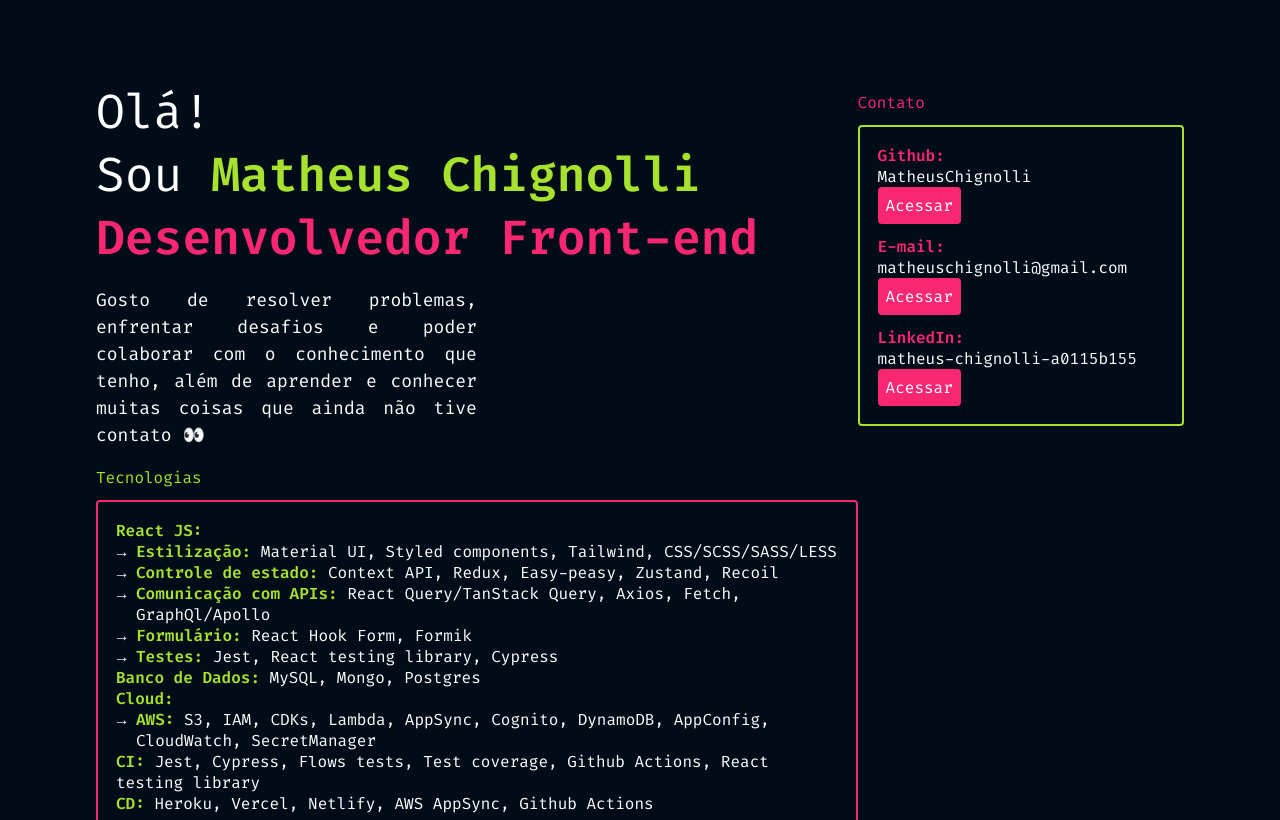
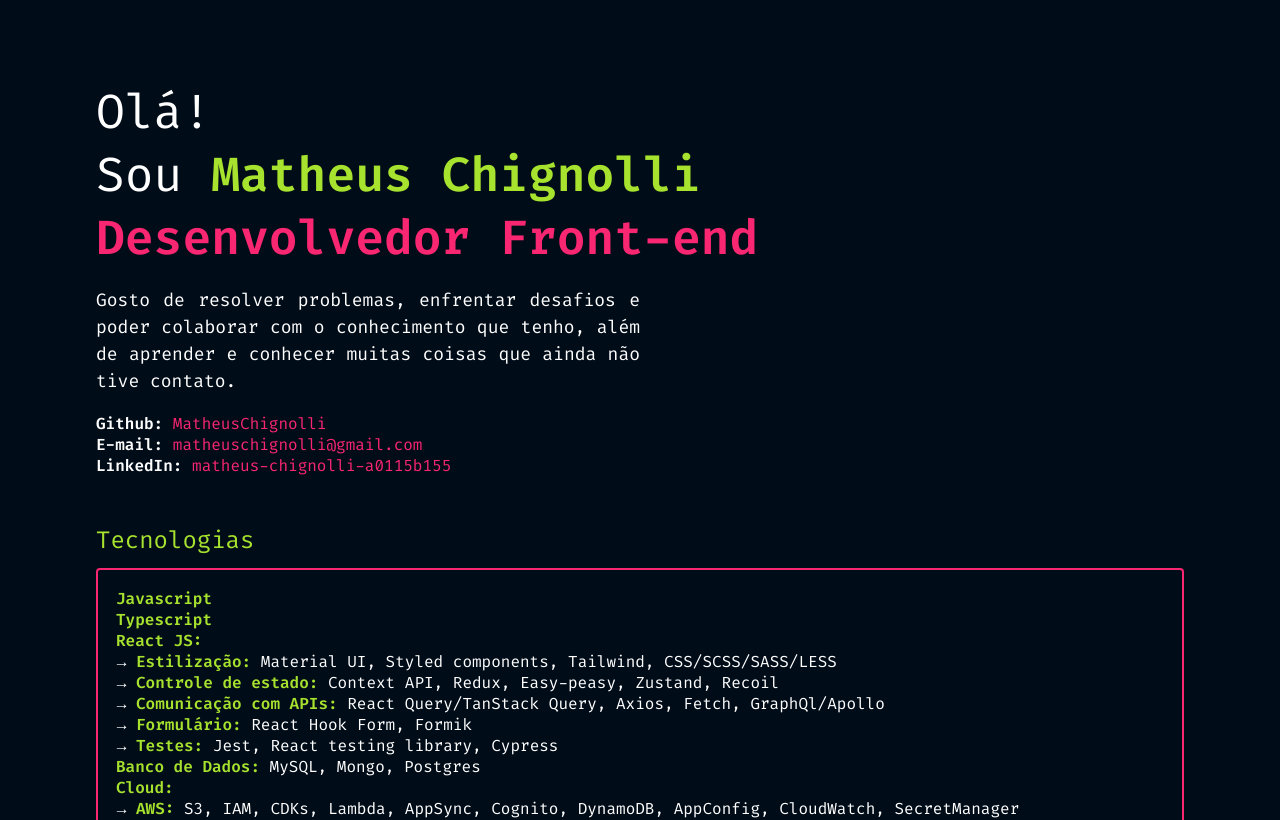
Before and after one commit to MatheusChignolli/svelte-portfolio, a SvelteKit app: page / in a window 1280 px wide. Shown: the top 820 px of the page. Built offline with nearby package versions, Linux system fonts and the light colour scheme.

Commit message:
change contact info

```diff
--- a/src/routes/+page.svelte
+++ b/src/routes/+page.svelte
@@ -99,7 +99,6 @@
 	<meta name="description" content="Portfólio - Matheus Chignolli" />
 </svelte:head>
 
-<div class="content">
 <section>
 	<h1>
 		Olá! <br />
@@ -107,12 +106,26 @@
 		<b>Desenvolvedor Front-end</b>
 	</h1>
 	<p>
-			Gosto de resolver problemas, enfrentar desafios e poder colaborar com o conhecimento que
-			tenho, além de aprender e conhecer muitas coisas que ainda não tive contato 👀
+		Gosto de resolver problemas, enfrentar desafios e poder colaborar com o conhecimento que tenho,
+		além de aprender e conhecer muitas coisas que ainda não tive contato.
 	</p>
+	<ul class="contacts-list">
+		{#each contacts as { url, info, title }}
+			<li>
+				<b>{title}:</b>
+				{#if url.includes('http') || url.includes('mailto')}
+					<a target="_blank" rel="noreferrer" href={url}>{info}</a>
+				{:else}
+					<a target="_blank" rel="noreferrer" href={url}>
+						<button>{info}</button>
+					</a>
+				{/if}
+			</li>
+		{/each}
+	</ul>
 	{#if !!technologies?.length}
 		<h2>Tecnologias</h2>
-			<ul>
+		<ul class="technologies-list">
 			{#each technologies as { principal, libs }}
 				{#if libs?.length}
 					<li>
@@ -138,43 +151,17 @@
 							</ul>
 						{/if}
 					</li>
+				{:else}
+					<li><b>{principal}</b></li>
 				{/if}
 			{/each}
 		</ul>
 	{/if}
 </section>
-	{#if !!contacts.length}
-		<aside>
-			<h2>Contato</h2>
-			<ul>
-				{#each contacts as { url, info, title }}
-					<li>
-						<b>{title}:</b> <br />
-						{info} <br />
-						{#if url.includes('http') || url.includes('mailto')}
-							<a target="_blank" rel="noreferrer" href={url}> Acessar </a>
-						{:else}
-							<a target="_blank" rel="noreferrer" href={url}>
-								<button>Acessar</button>
-							</a>
-						{/if}
-					</li>
-				{/each}
-			</ul>
-		</aside>
-	{/if}
-</div>
 
 <style>
-	.content {
-		display: flex;
-		flex-direction: row;
-		align-items: flex-start;
-	}
-
 	section {
 		padding: 0px;
-		width: 70%;
 		color: var(--color-text);
 	}
 
@@ -184,14 +171,23 @@
 		list-style-type: none;
 	}
 
-	section ul b {
-		color: var(--color-theme-1);
+	section ul.contacts-list {
+		margin: 0;
+		padding: 0;
 	}
 
-	section > ul {
+	section ul.contacts-list a {
+		color: var(--color-theme-2);
+	}
+
+	section ul.technologies-list {
 		padding: 18px;
 		border-radius: 4px;
 		border: 2px solid var(--color-theme-2);
+	}
+
+	section ul.technologies-list b {
+		color: var(--color-theme-1);
 	}
 
 	section > ul ul {
@@ -218,48 +214,12 @@
 	}
 
 	section h2 {
-		margin: 12px 0;
+		font-size: 1.5rem;
+		margin: 48px 0 12px 0;
 		color: var(--color-theme-1);
 	}
 
-	aside {
-		width: 30%;
-	}
-
-	aside h2 {
-		margin: 12px 0;
-		color: var(--color-theme-2);
-	}
-
-	aside ul {
-		border-radius: 4px;
-		padding: 18px;
-		margin: 0;
-		list-style: none;
-		border: 2px solid var(--color-theme-1);
-	}
-
-	aside ul li:not(:first-child) {
-		margin-top: 12px;
-	}
-
-	aside ul b {
-		color: var(--color-theme-2);
-	}
-
-	aside ul li a {
-		padding: 8px;
-		border-radius: 4px;
-		display: inline-block;
-		color: var(--color-text);
-		background-color: var(--color-theme-2);
-	}
-
 	@media (max-width: 1200px) {
-		.content {
-			flex-direction: column;
-		}
-
 		section {
 			width: 100%;
 		}
@@ -271,9 +231,5 @@
 		section p {
 			max-width: 100%;
 		}
-
-		aside {
-			width: 100%;
-		}
 	}
 </style>
```
Also changed, not shown: tests/test.ts (deleted, +0 -6 lines). Lines whose indentation alone changed are shown as unchanged.
